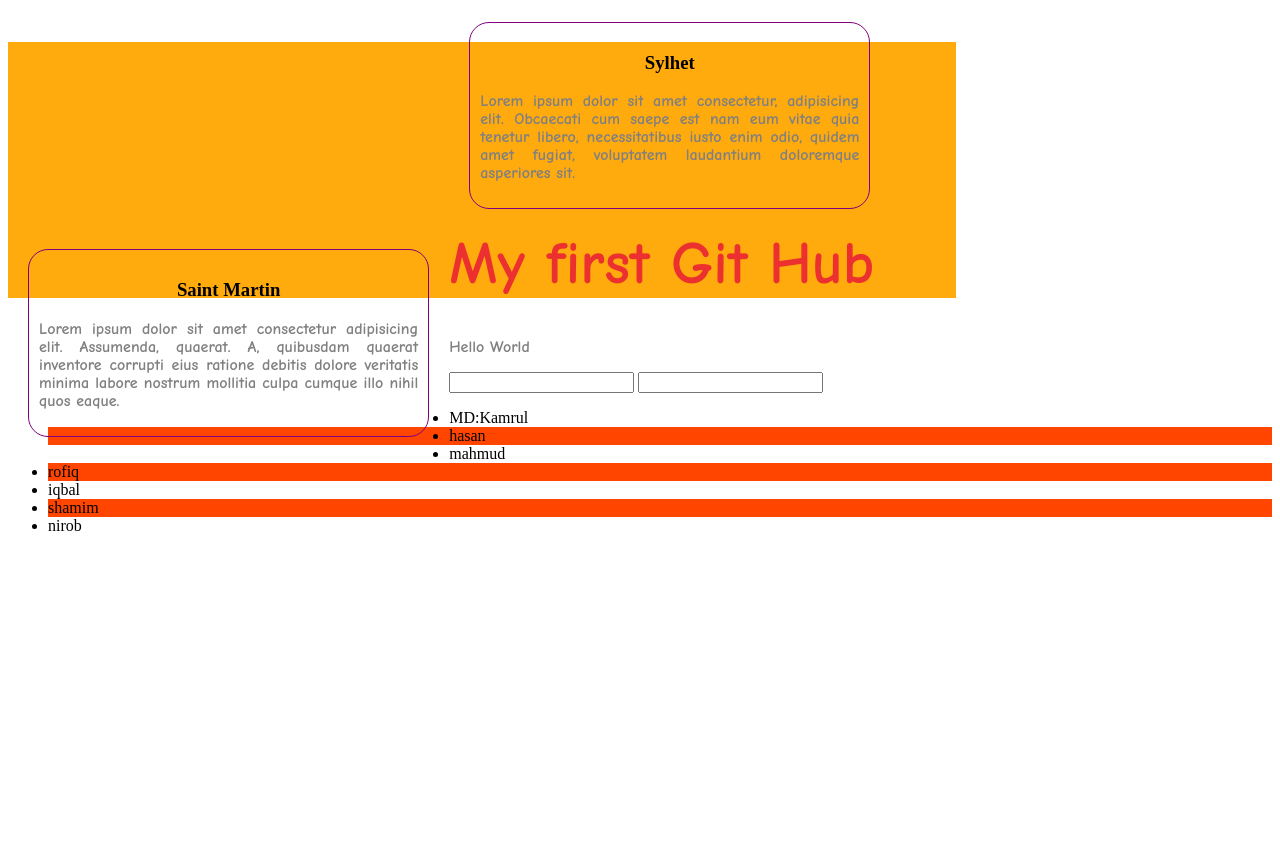
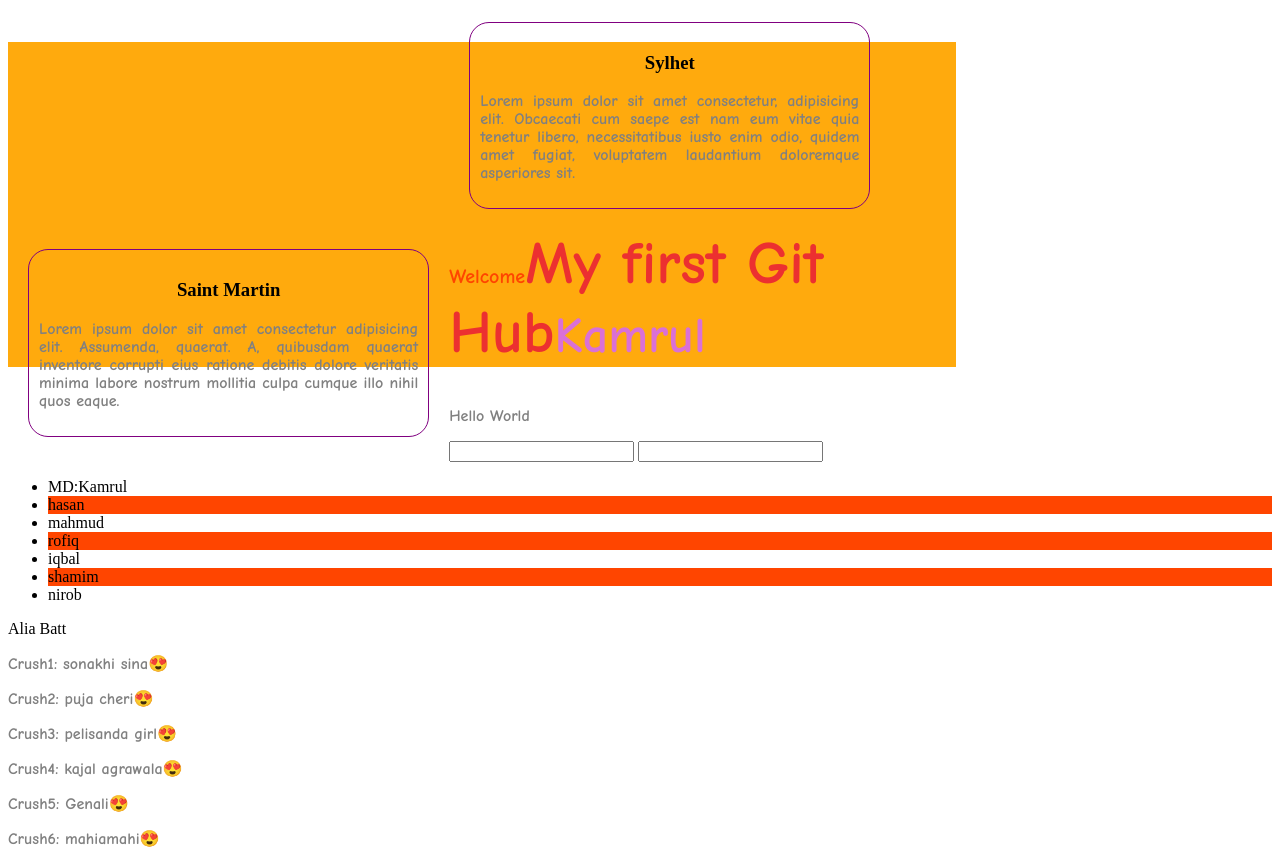
Before and after one commit to fnckamrul/techgennext, a plain HTML site: page index.html in a window 1280 px wide. Shown: the part 2660-3524 px from the top of the page. Before the commit the page ends 3211 px from the top, so only its background shows below. Drawn offline with Linux system fonts and the light colour scheme.

Commit message:
counter pesudo

```diff
--- a/index.html
+++ b/index.html
@@ -133,6 +133,28 @@
     li:nth-child(2n){
         background-color: orangered;
     }
+    .using_before::before{
+        content: "Welcome";
+        color : orangered;
+        font-size: 20px;
+        font-weight: bold;
+    }
+    .using_before::after{
+        content: "Kamrul";
+        color: orchid;
+        font-weight: bold;
+        font-size: 50px;
+    }
+    body{
+        counter-reset:section;
+    }
+    .counter_use::before{
+        counter-increment:section;
+        content:"Crush" counter(section)": ";
+    }
+    .counter_use::after{
+        content:"😍";
+    }
     </style>
 </head>
 <body>
@@ -222,7 +244,7 @@
 <section>
 
 </section>
-<h1>My first Git Hub</h1>
+<h1 class="using_before">My first Git Hub</h1>
 <p>Hello World</p>
 
 <input name ="email" type="text">
@@ -237,6 +259,16 @@
 <li>shamim</li>
 <li>nirob</li>
 </ul>
+
+<div>
+<pclass="counter_use">Alia Batt</p>
+<p class="counter_use">sonakhi sina</p>
+<p class="counter_use">puja cheri</p>
+<p class="counter_use">pelisanda girl</p>
+<p class="counter_use">kajal agrawala</p>
+<p class="counter_use">Genali</p>
+<p class="counter_use">mahiamahi</p>
+</div>
 <footer></footer>
 
 </body>
```
